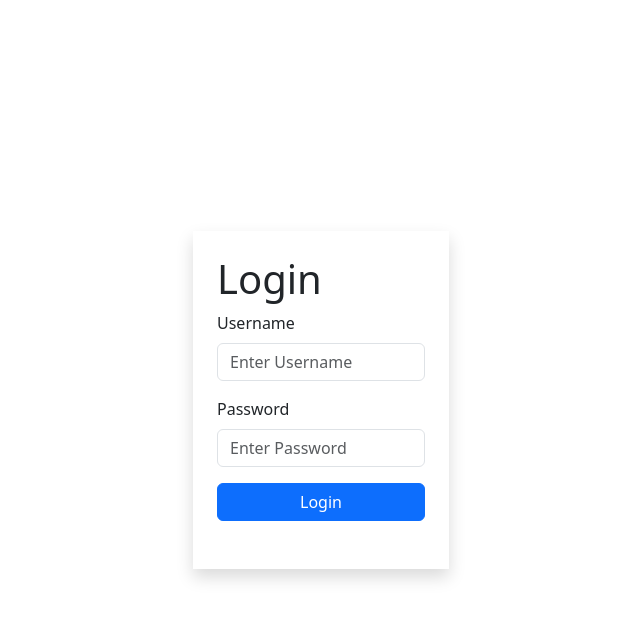
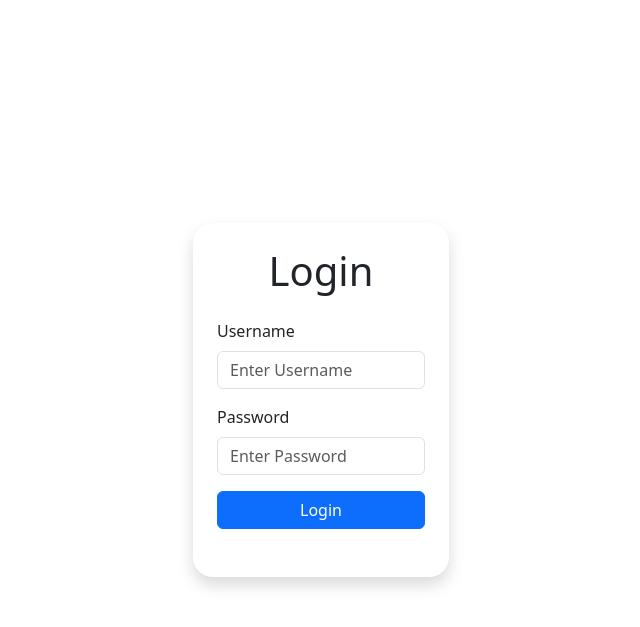
Before and after one commit to justinekyle123/ACTIVITY-in-ITELEC3, a PHP site: page / in a window 1280 px wide. Shown: the top 627 px of the page, without its empty margins (319-959 px from the left). Run offline with PHP 8.4, Linux system fonts and the light colour scheme.

Commit message:
Add files via upload

```diff
--- a/NECESARIO/index.php
+++ b/NECESARIO/index.php
@@ -26,7 +26,7 @@
 </head>
 <body>
 		<div class="form-card p-4 shadow pb-5">
-			<h1>Login</h1>
+			<h1 class="text-center mb-4">Login</h1>
 
 			<form action="index.php" method="post">
 				<div class="mb-3">
@@ -47,6 +47,7 @@
 	<style type="text/css">
 		.form-card{
 			width: 20vw;
+			border-radius: 20px;
 		}
 		.btn{
 			width: 100%;
```
